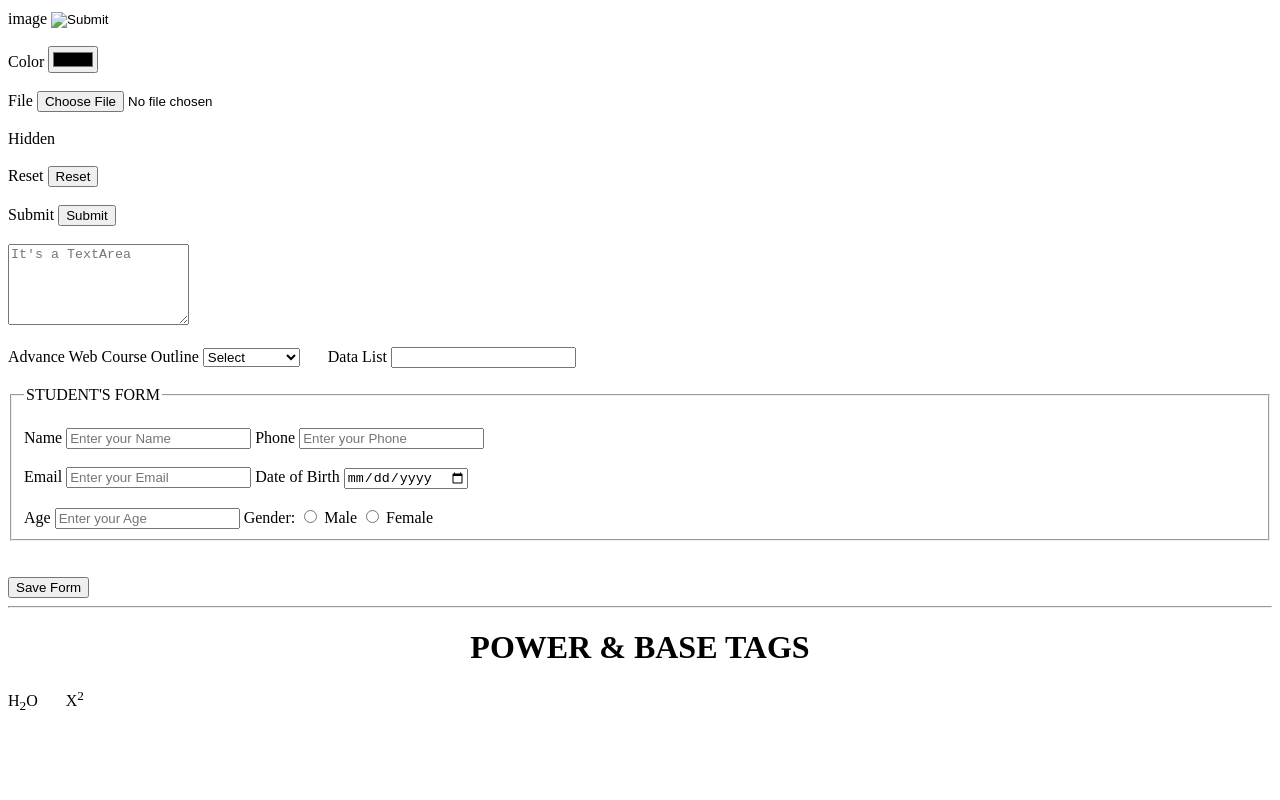
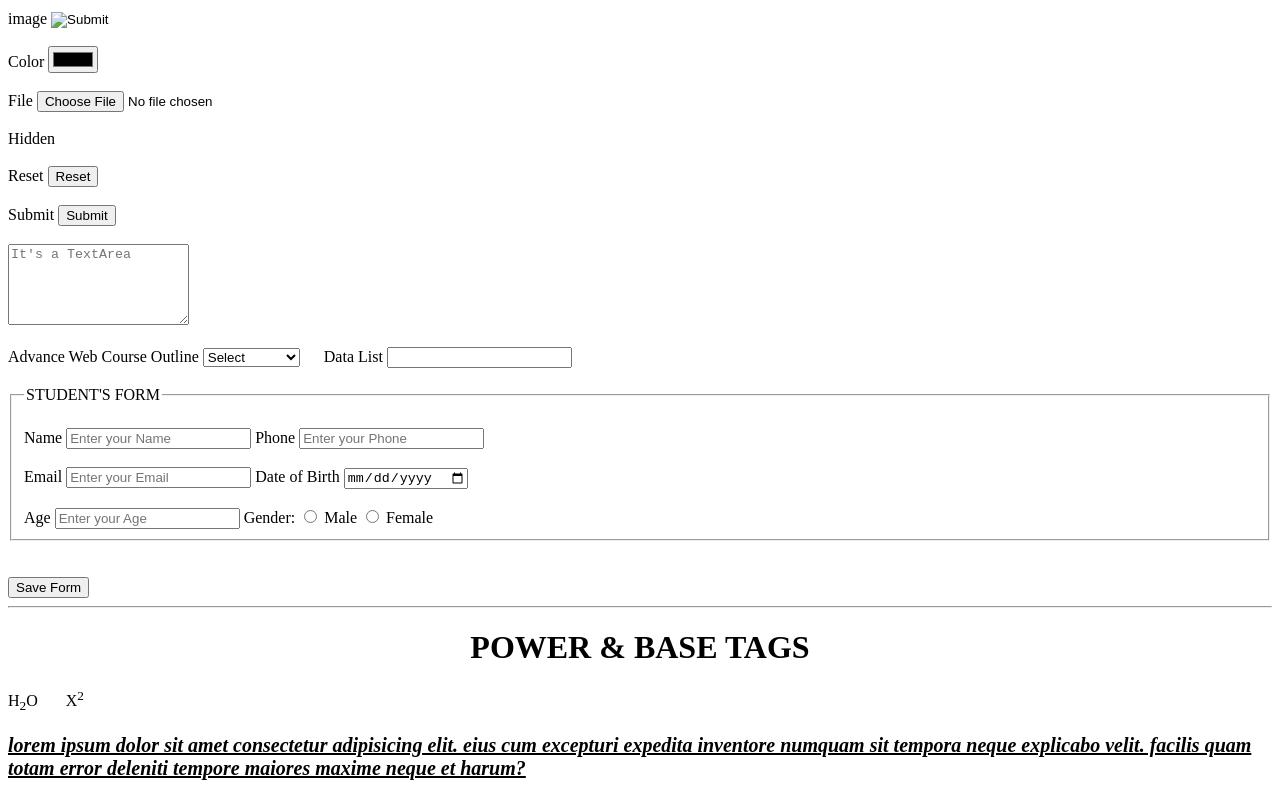
Before and after one commit to M-Faizandev/M.-Faizan, a plain HTML site: page HTML/index.html in a window 1280 px wide. Shown: the part 3288-4088 px from the top of the page. Before the commit the page ends 4010 px from the top, so only its background shows below. Drawn offline with Linux system fonts and the light colour scheme; files whose address does not match are found by name.

Commit message:
14-03-2025/Learnt CSS

```diff
--- /dev/null
+++ b/Assets/css/style.css
@@ -0,0 +1,8 @@
+.para{
+    text-transform: lowercase;
+    font-style: italic;
+    text-decoration: underline;
+    font-size: 20px;
+    font-weight: 700;
+
+}
--- a/HTML/index.html
+++ b/HTML/index.html
@@ -3,6 +3,7 @@
 <head>
     <meta charset="UTF-8">
     <meta name="viewport" content="width=device-width, initial-scale=1.0">
+    <link rel="stylesheet" href="../Assets/css/style.css">
     <title>HTML TUTORIAL</title>
 </head>
 <body>
@@ -268,7 +269,7 @@ and only occupy as much width as necessary.              width available. Exampl
             <optgroup label="Database">
                 <option value="">MySQL</option>
             </optgroup>
-        </select> &nbsp;&nbsp;&nbsp;&nbsp;&nbsp;
+        </select> &nbsp;&nbsp;&nbsp;&nbsp;
 
         <label for="">Data List</label>
         <input list="Data List">
@@ -306,5 +307,9 @@ and only occupy as much width as necessary.              width available. Exampl
     <span>X<sup>2</sup></span>
 
     <!-- HTML HAS DONE > 13-03-2025 -->
+
+    <!-- 14-03-2025 -->
+    <!-- Topic: CSS Styling Methods, (Inline, Internal, External),Selectors, Some Text's related styling -->
+    <p class="para">Lorem ipsum dolor sit amet consectetur adipisicing elit. Eius cum excepturi expedita inventore numquam sit tempora neque explicabo velit. Facilis quam totam error deleniti tempore maiores maxime neque et harum?</p>
 </body>
 </html>
```
